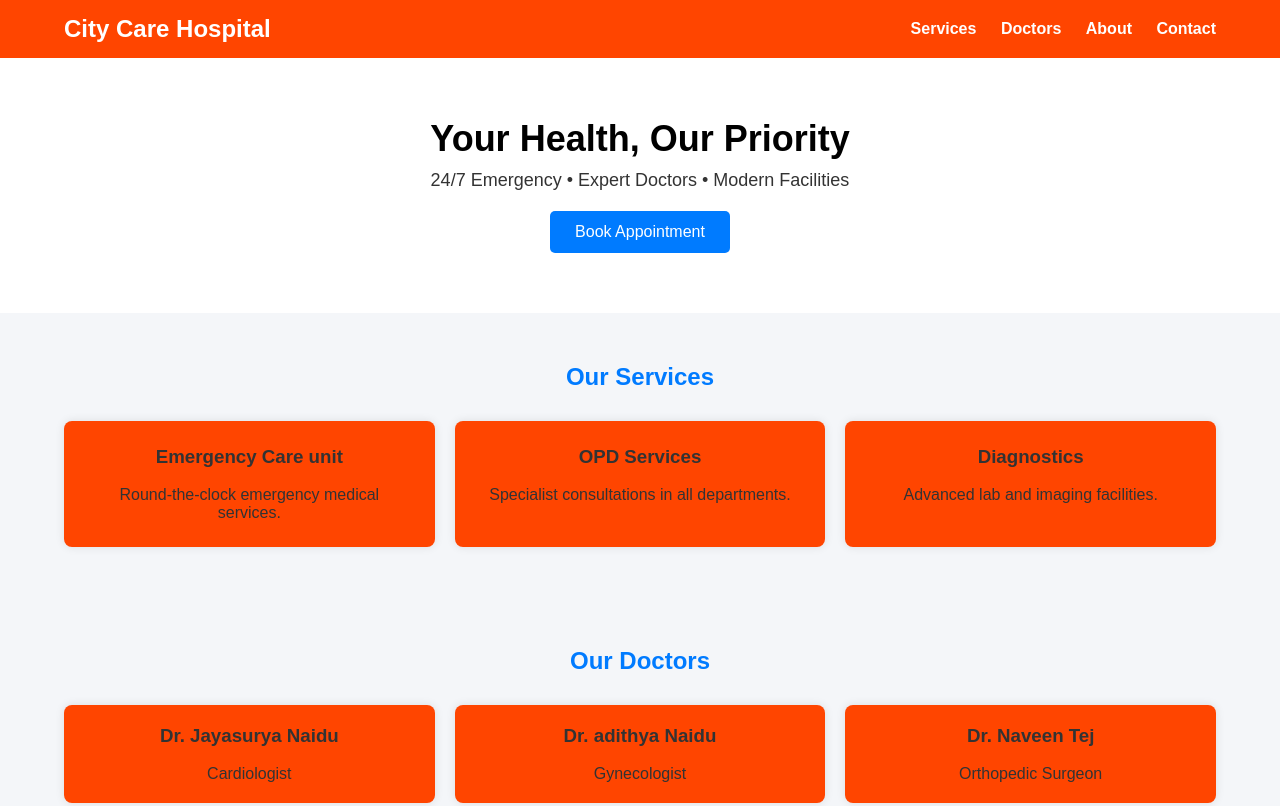
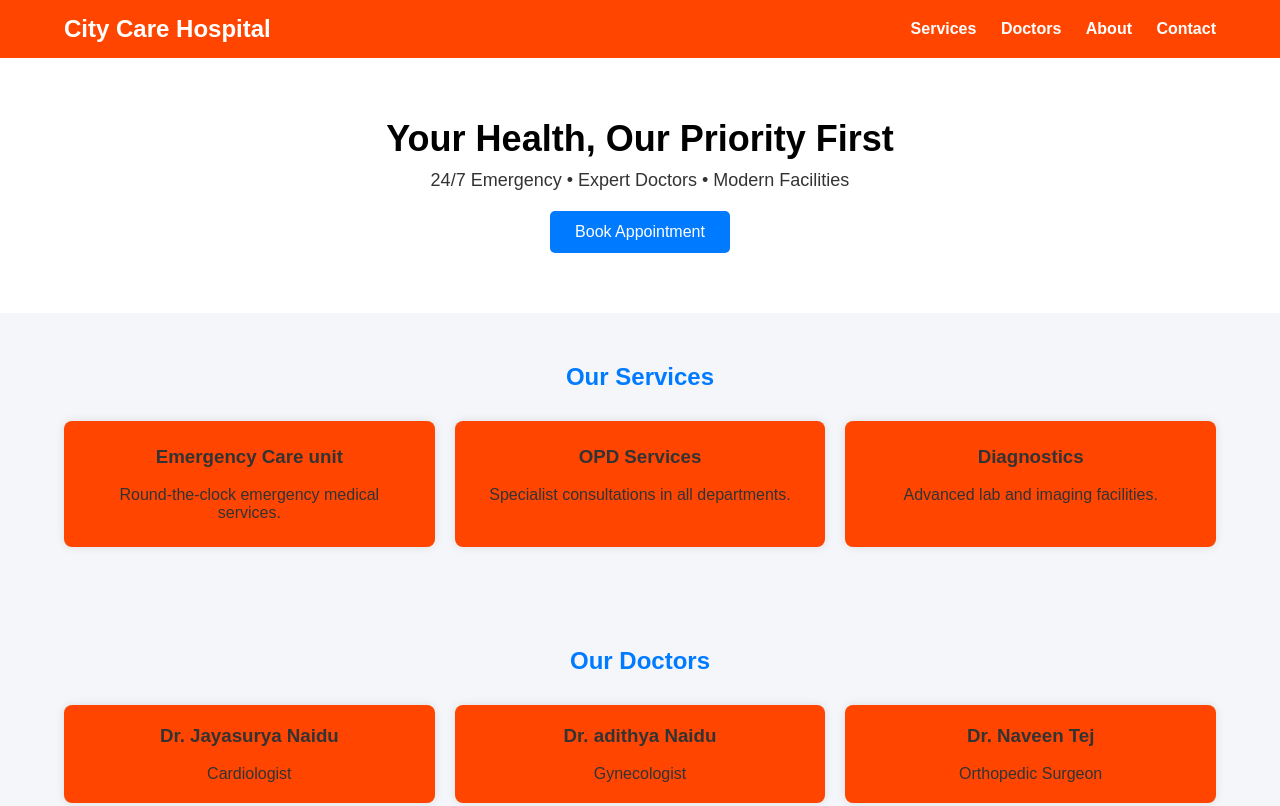
Before and after one commit to Suryaj3169/Hospitality.Pro, a plain HTML site: page index.html in a window 1280 px wide. Shown: the top 806 px of the page. Drawn offline with Linux system fonts and the light colour scheme.

```diff
--- a/index.html
+++ b/index.html
@@ -159,7 +159,7 @@
 
 <!-- Hero -->
 <div class="hero">
-    <h1>Your Health, Our Priority</h1>
+    <h1>Your Health, Our Priority First</h1>
     <p>24/7 Emergency • Expert Doctors • Modern Facilities</p>
     <button>Book Appointment</button>
 </div>
```
